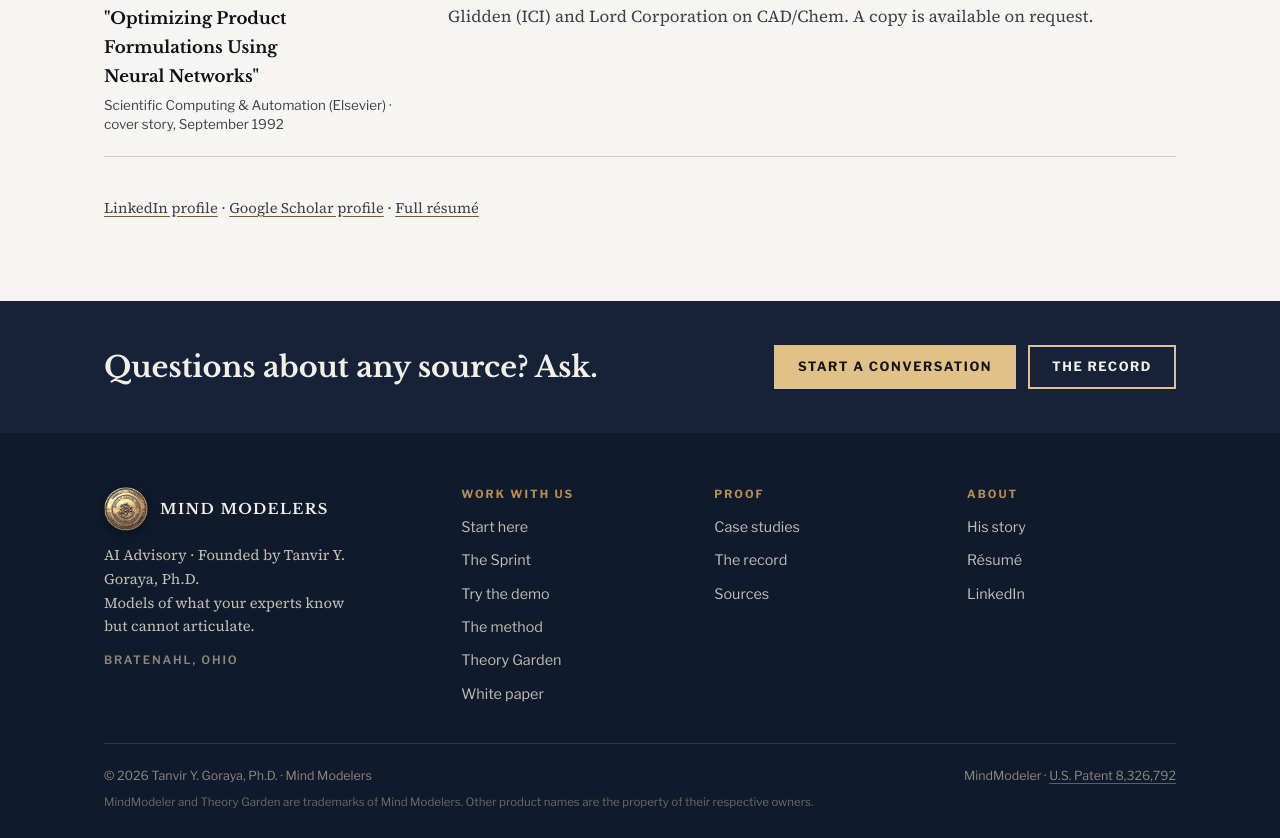
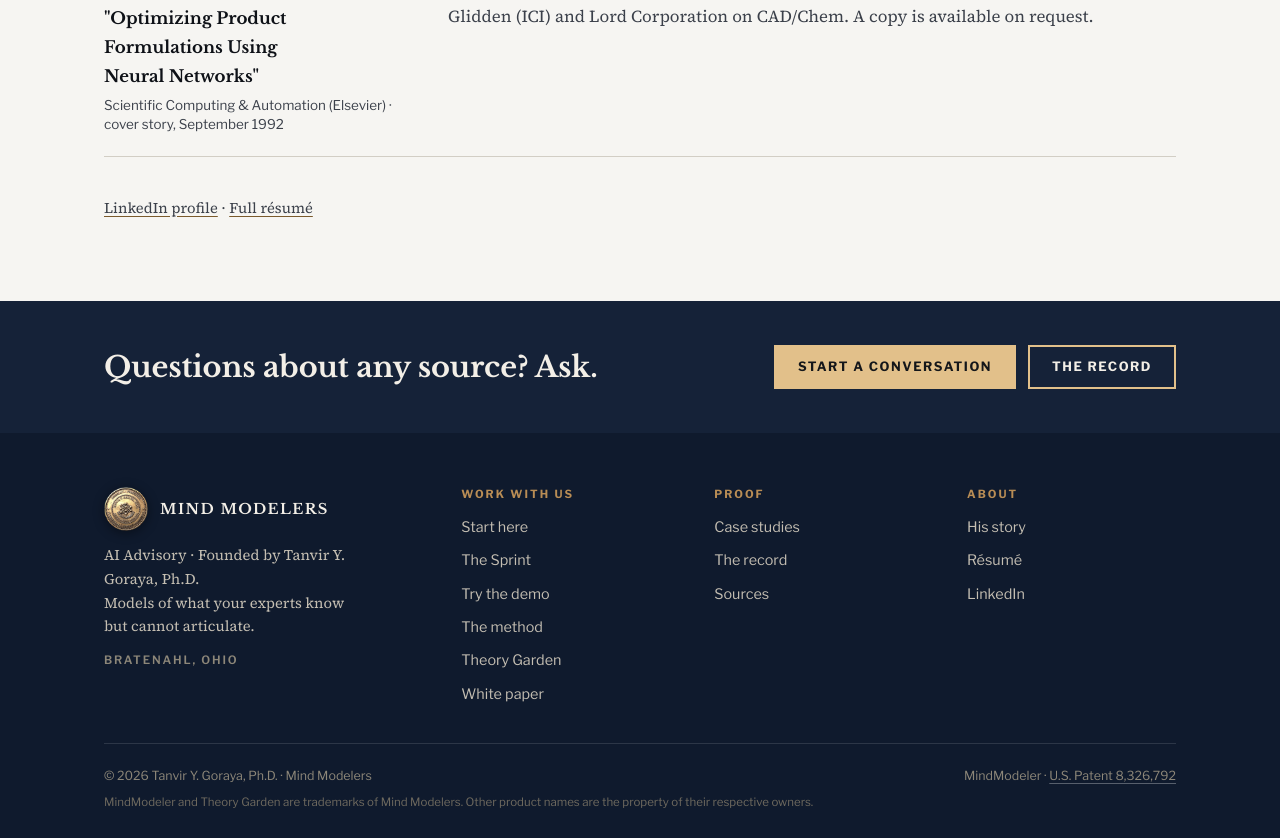
Before and after one commit to tygme/tygme.github.io, a plain HTML site: page sources.html in a window 1280 px wide. Shown: the part 2864-3702 px from the top of the page. Drawn offline with nearby package versions, Linux system fonts and the light colour scheme.

Commit message:
v88: scholar links removed

```diff
--- a/sources.html
+++ b/sources.html
@@ -1043,7 +1043,7 @@ h3 { letter-spacing: 0; }
         <li><div><span class="case">"Optimizing Product Formulations Using Neural Networks"</span><span class="cite">Scientific Computing &amp; Automation (Elsevier) · cover story, September 1992</span></div>
           <p>Glidden (ICI) and Lord Corporation on CAD/Chem. A copy is available on request.</p></li>
       </ul>
-      <p class="also-links"><a href="https://www.linkedin.com/in/tanvirgorayaphd/">LinkedIn profile</a> · <a href="https://scholar.google.com/citations?user=8eEzGBMAAAAJ">Google Scholar profile</a> · <a href="resume.html">Full résumé</a></p>
+      <p class="also-links"><a href="https://www.linkedin.com/in/tanvirgorayaphd/">LinkedIn profile</a> · <a href="resume.html">Full résumé</a></p>
     </div>
   </section>
 
```
Also changed, not shown: resume.html (+1 -1 lines).
